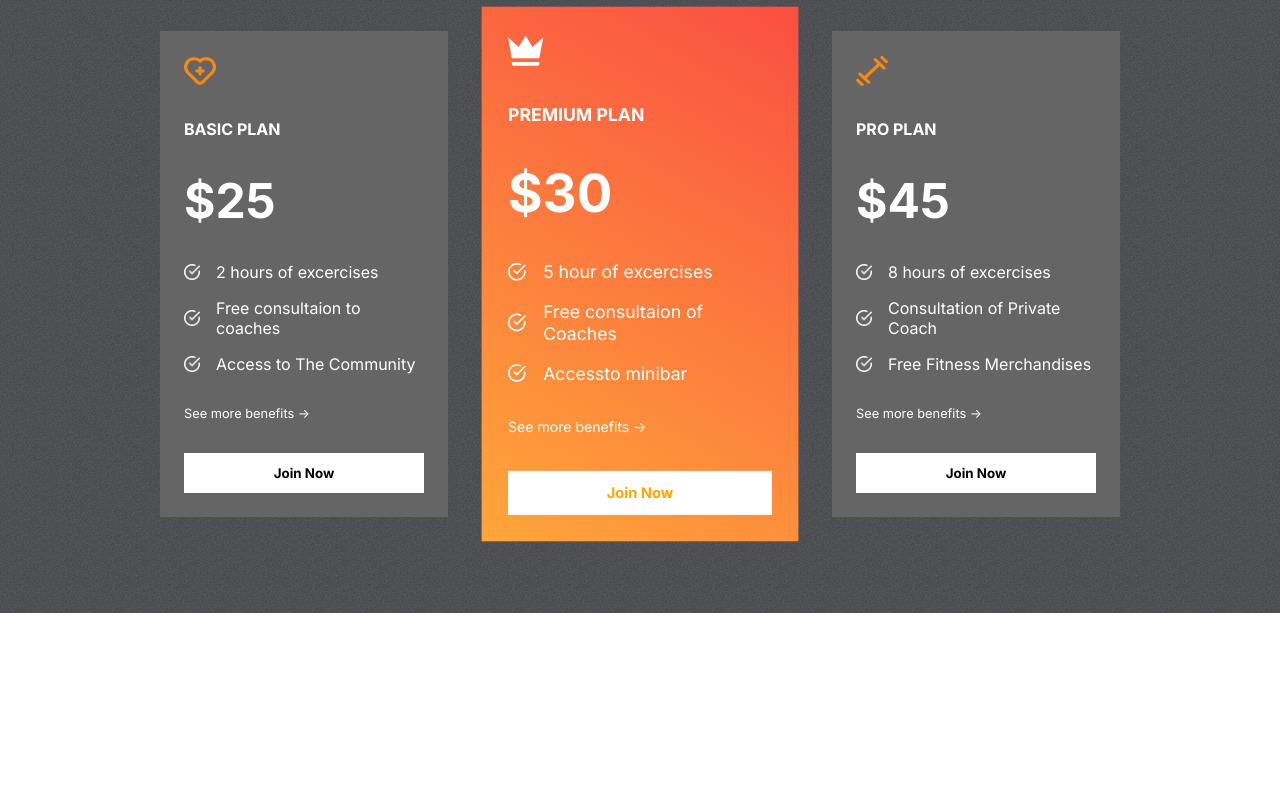
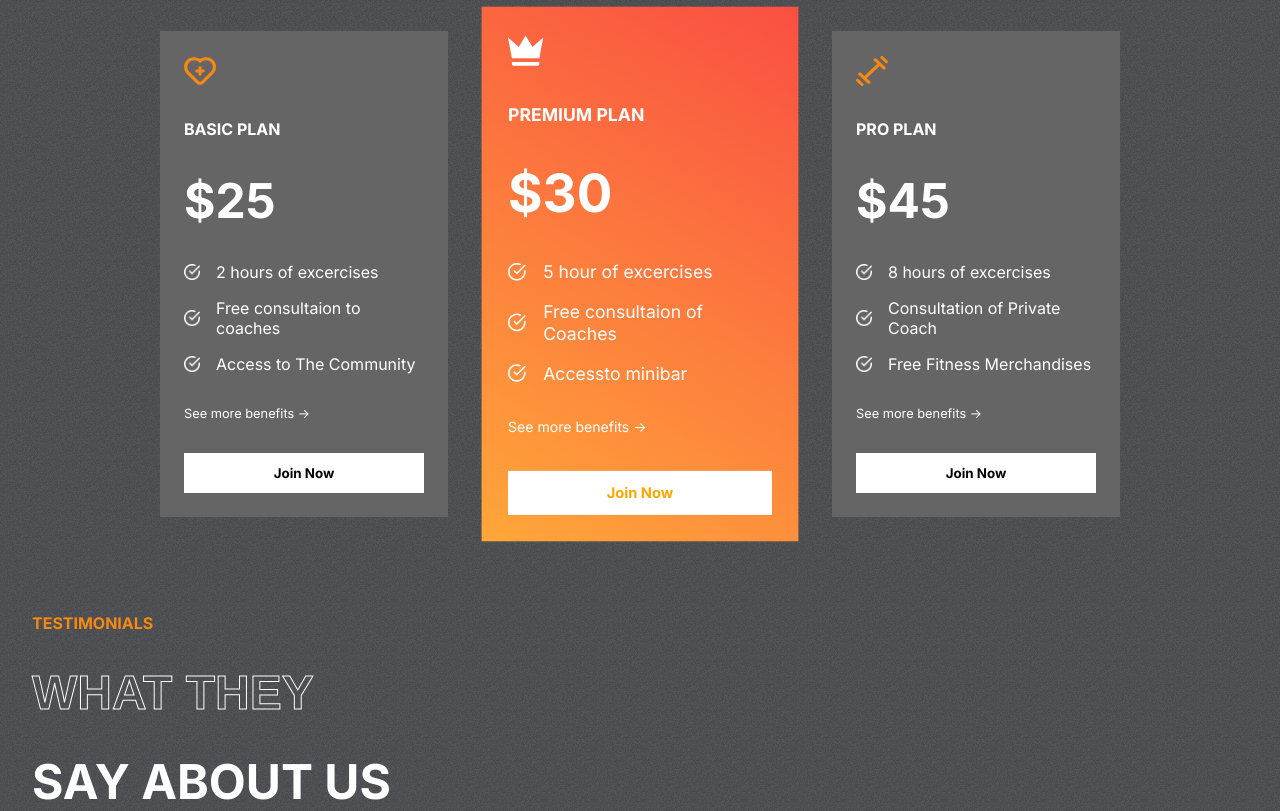
Before and after one commit to Phelyks/FitClubGym_Dec_2023, a React (Create React App) app: page / in a window 1280 px wide. Shown: the part 2050-2861 px from the top of the page. Before the commit the page ends 2663 px from the top, so only its background shows below. Built offline with nearby package versions, Linux system fonts and the light colour scheme.

Commit message:
Jan 12 10:57

```diff
--- a/src/components/Testimonials/Testimonials.css
+++ b/src/components/Testimonials/Testimonials.css
@@ -0,0 +1,25 @@
+.Testimonials {
+    display: flex;
+    gap: 1rem;
+    padding: 0 2rem;
+}
+
+.left-t {
+    display: flex;
+    flex: 1 1;
+    gap: 2rem;
+    flex-direction: column;
+    text-transform: uppercase;
+    color: white;
+}
+
+.left-t>:nth-child(1){
+    color: var(--orange);
+    font-weight: bold;
+}
+
+.left-t>:nth-child(2),
+.left-t>:nth-child(3){
+    font-weight: bold;
+    font-size: 3rem;
+}
--- a/src/components/Testimonials/Testimonials.jsx
+++ b/src/components/Testimonials/Testimonials.jsx
@@ -5,7 +5,11 @@
 const Testimonials = () => {
   return (
     <div className='Testimonials'>
-      <div className="left-t"></div>
+      <div className="left-t">
+        <span>Testimonials </span>
+        <span className='stroke-text'>What they </span>
+        <span>say about us</span>
+      </div>
       <div className="right-t"></div>
     </div>
   )
```
